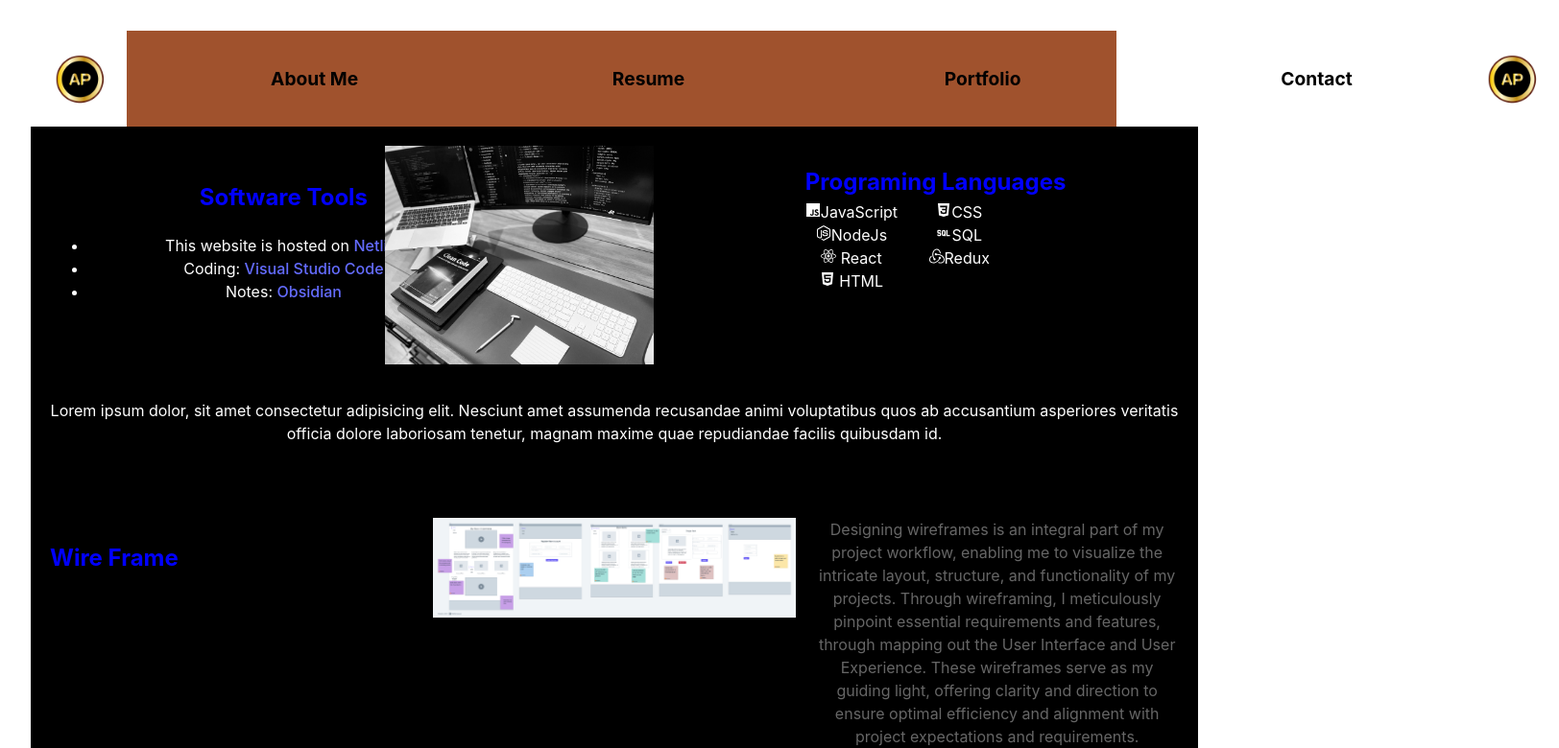
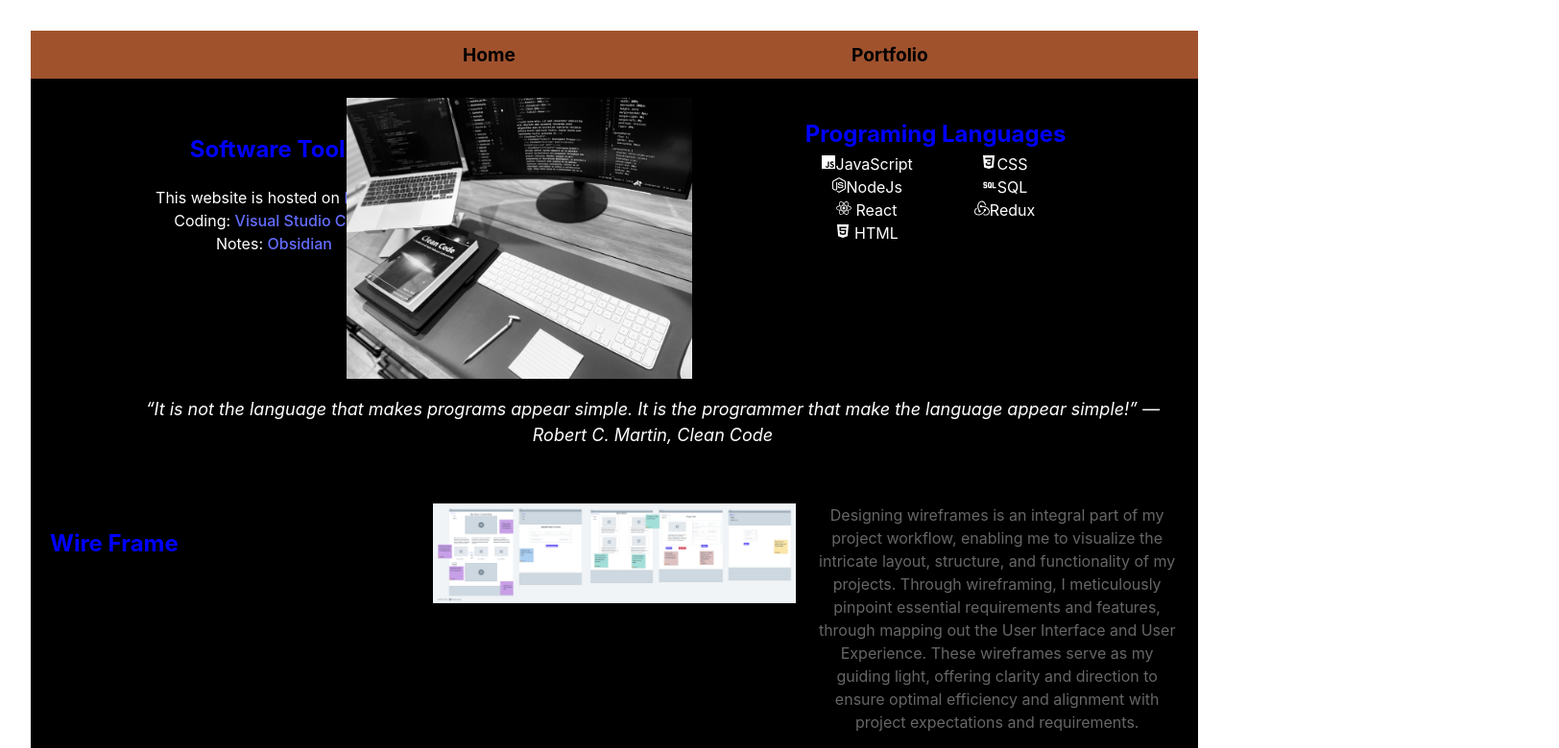
Before and after one commit to Peters-Alex/Peters-Website, a React (Vite) app in the folder Peters-Website/: page /Portfolio in a window 1280 px wide. Shown: the top 780 px of the page at 96% size, 1624 px wide, since content can reach past the window. Built offline with nearby package versions, Linux system fonts and the light colour scheme.

Commit message:
Changes to the formate

```diff
--- a/Peters-Website/src/Components/NavBar.jsx
+++ b/Peters-Website/src/Components/NavBar.jsx
@@ -1,26 +1,28 @@
 import { Link } from "react-router-dom";
-import {  } from "phosphor-react";
 import "../Styles/navbar.css";
 
 
 function Navbar() {
 
+    const handleClick = {
 
+    };
 
     return (
         <>
             <nav className="nav-navbar">
                 <div className="nav-navbar-container">
-                    <Link to="/" className="navbar-logo">
+                    {/* <Link to="/" className="navbar-logo">
                         <img className="navbar-logo-img" src="src/Assets/vecteezy_ap-letter-circle-logo-design-with-gold-color_9751044-1.jpg" />
-                    </Link>
-                    <Link to="/" className="nav-links">About Me</Link>
-                    <Link to="/Resume" className="nav-links">Resume</Link>
-                    <Link to="/Portfolio" className="nav-links">Portfolio</Link>
-                    <Link to="/Contact" className="nav-links" >Contact</Link>
-                    <Link to="/" className="navbar-logo">
+                    </Link> */}
+                    <Link to="/" className="nav-links">Home</Link>
+                    <Link to="/Portfolio" className="nav-links" >Portfolio</Link>
+                    {/* <Link to="/Resume" className="nav-links" >LinkedIn</Link>  */}
+
+                    {/* <Link to="/Contact" className="nav-links" >Contact</Link>  */}
+                    {/* <Link to="/" className="navbar-logo">
                         <img className="navbar-logo-img2" src="src/Assets/vecteezy_ap-letter-circle-logo-design-with-gold-color_9751044-1.jpg" />
-                    </Link>
+                    </Link> */}
                 </div>
             </nav>
         </>
--- a/Peters-Website/src/Components/Portfolio.jsx
+++ b/Peters-Website/src/Components/Portfolio.jsx
@@ -1,5 +1,5 @@
 import "../Styles/portfolio.css";
-import {FaReact} from "react-icons/fa";
+import { FaReact } from "react-icons/fa";
 import { FaNodeJs } from "react-icons/fa";
 import { FaJs } from "react-icons/fa";
 import { FaHtml5 } from "react-icons/fa";
@@ -15,6 +15,7 @@ function Portfolio() {
 
 
     return (
+
         <div className="Portfolio">
             <ul className="SystemTools">
                 <h2 className="header2"> Software Tools</h2>
@@ -24,40 +25,43 @@ function Portfolio() {
             </ul>
             <img className="PortImg" src="src/Assets/IMG_2009.jpg"></img><br></br>
             <div className="PlContainer">
-            <h2 className="header3"> Programing Languages</h2>
-            <ul className="softwareTools">
-                <li> <FaJs/>JavaScript</li>
-                <li> <FaNodeJs/>NodeJs</li>
-                <li><FaReact/> React</li>
-                <li><FaHtml5/> HTML</li>
-                <li> <IoLogoCss3/>CSS</li>
-                <li> <TbSql/>SQL</li>
-                <li> <SiRedux/>Redux</li>
-            </ul>
+                <h2 className="header3"> Programing Languages</h2>
+                <ul className="softwareTools">
+                    <li> <FaJs />JavaScript</li>
+                    <li> <FaNodeJs />NodeJs</li>
+                    <li><FaReact /> React</li>
+                    <li><FaHtml5 /> HTML</li>
+                    <li> <IoLogoCss3 />CSS</li>
+                    <li> <TbSql />SQL</li>
+                    <li> <SiRedux />Redux</li>
+                </ul>
             </div>
-            <p>Lorem ipsum dolor, sit amet consectetur adipisicing elit. Nesciunt amet assumenda recusandae animi voluptatibus quos ab accusantium asperiores veritatis officia dolore laboriosam tenetur, magnam maxime quae repudiandae facilis quibusdam id. </p>
+            <p className="quote2">“It is not the language that makes programs appear simple. It is the programmer that make the language appear simple!”
+                ― Robert C. Martin, Clean Code</p>
+
             <div className="DevPro">
                 <h3 className="header3"> Wire Frame</h3>
                 <img className="WireFrame" src="src/Assets/Wireframe.png" alt=""></img>
                 <p className="wireFrameTxt">                    Designing wireframes is an integral part of my project workflow, enabling me to visualize the intricate layout, structure, and functionality of my projects. Through wireframing, I meticulously pinpoint essential requirements and features, through mapping out the User Interface and  User Experience. These wireframes serve as my guiding light, offering clarity and direction to ensure optimal efficiency and alignment with project expectations and requirements.</p><br></br>
-              <h3 className="header3"> Project Implementation</h3>
+                <h3 className="header3"> Project Implementation</h3>
                 <img className="WorkFlow" src="src/Assets/GitHubProject.png" alt=""></img>
                 <p className="WorkFlowTxt">
-                Leveraging GitHub's version control system empowers me to maintain project documentation and management throughout the project lifecycle. Whether engaged in pair programming or Test-Driven Development, it provides a seamless framework that enables me to address technical challenges confidently, whether as an individual contributor or within a collaborative team. These tools serve as a cornerstone for me to effectively communicate requirements, guidelines and most importantly helps me ensure project alignment and consistency.
+                    Leveraging GitHub's version control system empowers me to maintain project documentation and management throughout the project lifecycle. Whether engaged in pair programming or Test-Driven Development, it provides a seamless framework that enables me to address technical challenges confidently, whether as an individual contributor or within a collaborative team. These tools serve as a cornerstone for me to effectively communicate requirements, guidelines and most importantly helps me ensure project alignment and consistency.
                 </p>
             </div>
             <div className="cardanchored">
                 <div>
                     <a className="cardHeader" href="https://github.com/Peters-Alex/E-Commerce">GitHub</a>
+                    <a className="EcomWeb" href="https://www.linkedin.com/in/alexpetersmba/">LinkedIn</a>
                     <a className="EcomWeb" href="https://trendsphere.netlify.app/"> Trendsphere</a>
-                    <p className="EcomWebTxt">E-Commerce Website</p>
+                    <p className="EcomWebTxt">This is an E-Commerce Website Demo and not an active site.</p>
                     <a href="https://trendsphere.netlify.app/">
-                    <button className="Portbutton" onClick={handleClick}>Source</button>
+                        <button className="Portbutton" onClick={handleClick}>TrendSphere</button>
                     </a>
                 </div>
             </div>
         </div>
 
-    )
+    );
 }
 export default Portfolio
--- a/Peters-Website/src/Components/Resume.jsx
+++ b/Peters-Website/src/Components/Resume.jsx
@@ -1,14 +1,10 @@
 import {Document, Page, pdfjs} from 'react-pdf';
-import APResume from '../Assets/APResume.pdf';
+import AResume from '../Assets/APResume.pdf';
 import '../Styles/resume.css'
-import { useState } from 'react'
-pdfjs.GlobalWorkerOptions.workerSrc = `//cdnjs.cloudflare.com/ajax/libs/pdf.js/${pdfjs.version}/pdf.worker.js`
+
 
 function Resume () {
-    // const [numPages, setNumPages] = useState()
-    // const onDocumentLoadSuccess = ({ numPages }) => {
-    //     setNumPages(numPages);
-    // }
+
 
 
 
@@ -17,7 +13,6 @@ function Resume () {
             <img src=""></img>
             <header> Welcome to where innovation and Design meets Human Resources </header>
             <p>Lorem ipsum dolor, sit amet consectetur adipisicing elit. Nesciunt amet assumenda recusandae animi voluptatibus quos ab accusantium asperiores veritatis officia dolore laboriosam tenetur, magnam maxime quae repudiandae facilis quibusdam id. </p>
-
         </div>
 
             // {/* <Document className="resumeimg" file={APResume} onLoadSuccess={onDocumentLoadSuccess}
--- a/Peters-Website/src/Styles/navbar.css
+++ b/Peters-Website/src/Styles/navbar.css
@@ -1,30 +1,30 @@
 .nav-navbar{
-    background-color: sienna;
-    width: 93%;
+    background-color:sienna;
     display: flex; /* Use flexbox to align items horizontally */
     align-items: center; /* Vertically center align items */
-    justify-content: space-between; /* Space items evenly along the main axis */
-
+    height: 50px;
 }
 
 .nav-navbar-container{
     display: flex; /* Use flexbox to align items horizontally */
     align-items: center; /* Vertically center align items */
+
 }
 .navbar-logo-img{
     height: 100px;
     width: 100px;
     display: flex;
+
 }
 .navbar-logo-img2{
     height: 100px;
     width: 100px;
     display: flex;
-
+    margin-left: 230px;
 
 }
 .nav-links{
-    margin-right: -2.7rem; /* Add some margin between nav items */
+    margin-right: -100px; /* Add some margin between nav items */
 
 }
 .nav-links{
@@ -32,5 +32,6 @@
     color: black; /* Set the color of nav links */
     font-weight: bold; /* Make the font bold */
     font-size: larger;
-    min-inline-size: -webkit-fill-available;
+    /* min-inline-size: -webkit-fill-available; */
+    margin-left: 450px;
 }
--- a/Peters-Website/src/Styles/portfolio.css
+++ b/Peters-Website/src/Styles/portfolio.css
@@ -1,18 +1,16 @@
 
 .Portfolio {
-    max-width: 1420px;
+    max-width: 100%;
     margin: 0 auto;
     padding: 20px;
     display: flex;
     flex-wrap: wrap;
-    gap:20px;
+    gap: 0px;
     background-color: black;
     color: white;
-
 }
 .PortImg {
-    width: 100%;
-    max-width: 280px;
+    max-width: 360px;
     height: auto;
     margin-bottom: 0px;
     margin-right: 0%;
@@ -24,13 +22,14 @@
     flex: 1;
     border: 1px;
     box-sizing: 10px;
+    list-style: none;
 }
 .softwareTools {
     display: table-column-group;
     flex-direction: column;
     flex-wrap: wrap;
     column-count: 2;
-    margin-top: 10%;
+    margin-top: 100%;
     list-style: none;
     padding: 0%;
     margin: 0%;
@@ -39,11 +38,15 @@
 .PlContainer {
     display: flex;
     flex-direction: column;
-    align-items: flex-start;
+    /* align-items: flex-start; */
     margin-left: 10%;
     position: relative;
     right: 10%;
-
+}
+.quote2{
+    font-style: italic;
+    margin-left: 80px;
+    font-size: large;
 }
 
 .header2{
@@ -74,7 +77,6 @@
 .WorkFlow {
     width: 100%;
     height: auto;
-
 }
 
 .wireFrameTxt{
```
